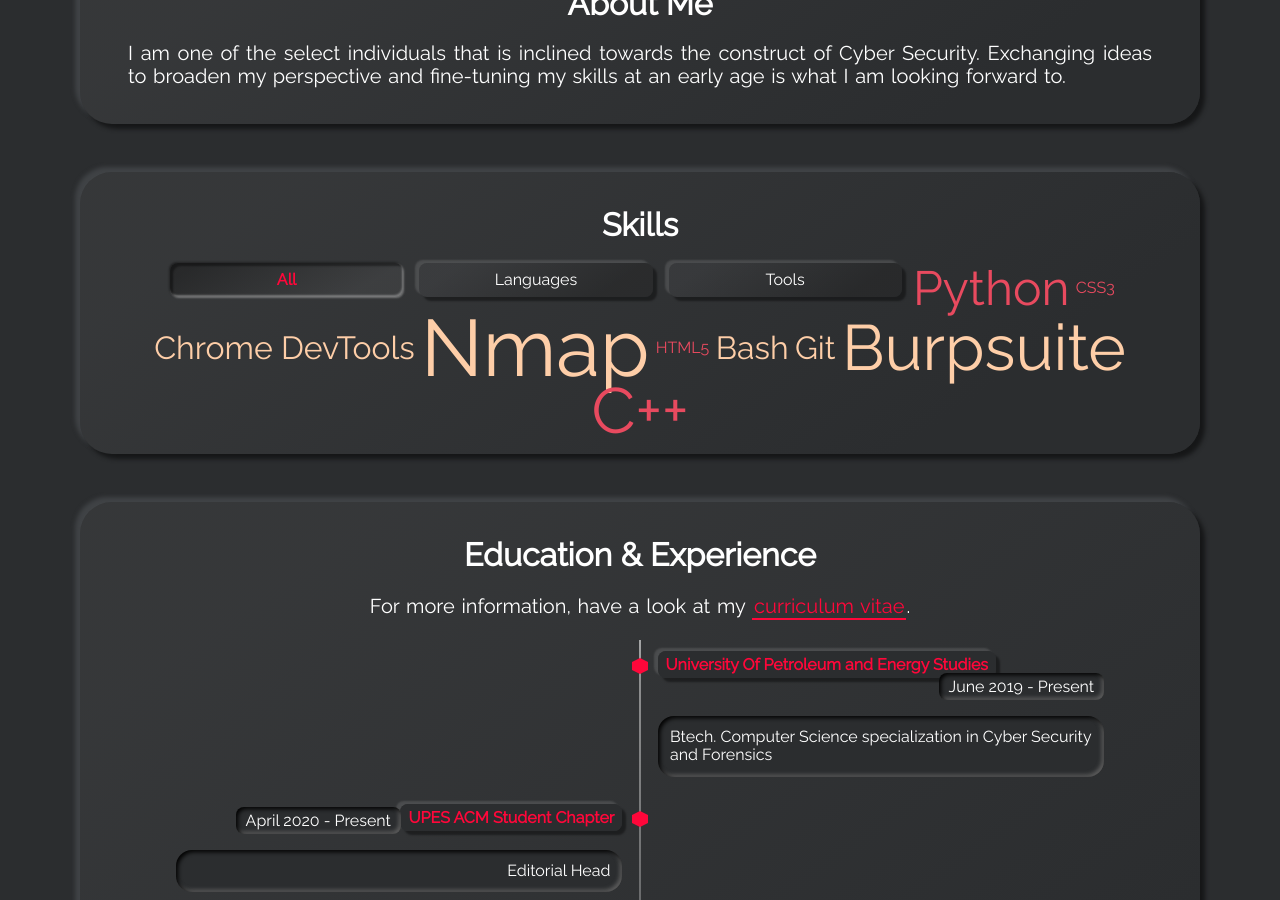
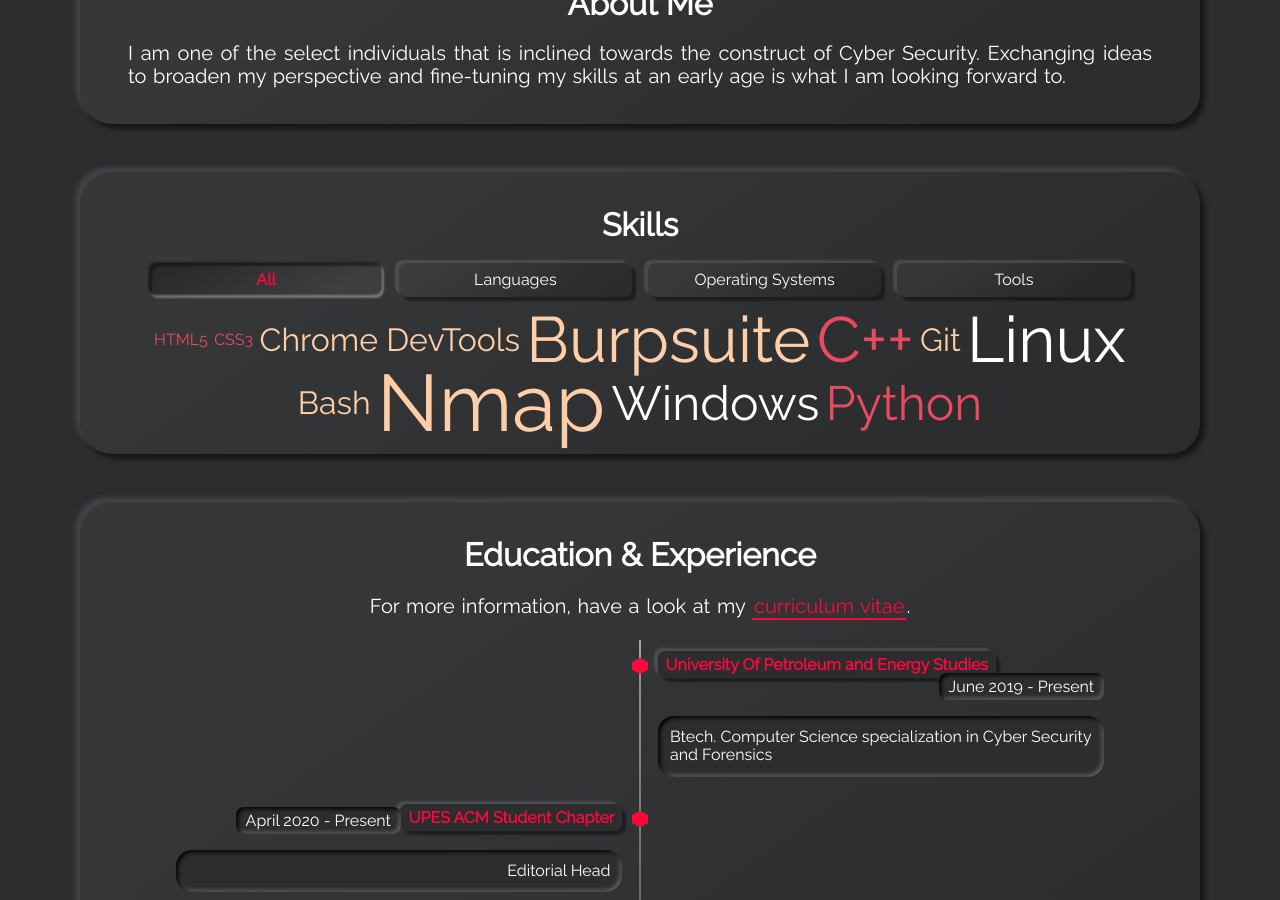
Before and after one commit to arjun112/portfolio, a Jekyll site: the page built from index.html, in a window 1280 px wide and 900 px high, scrolled down 1109 px. Built offline with Jekyll 4.4.1, drawn with Linux system fonts in a browser that asks for light colours.

Commit message:
site updated

```diff
--- a/_data/skills-frameworks.yml
+++ b/_data/skills-frameworks.yml
@@ -4,3 +4,8 @@
 # Example of a framework
 # - name: Framework
 #   weight: 5
+- name: Linux
+  weight: 4
+
+- name: Windows
+  weight: 3
--- a/_includes/section-skills.html
+++ b/_includes/section-skills.html
@@ -5,8 +5,8 @@
   <label class="filter-button neumorphism-button" for="all">All</label>
   <input type="radio" id="language" name="filter" />
   <label class="filter-button neumorphism-button" for="language">Languages</label>
-  <!--<input type="radio" id="framework" name="filter" />
-  <label class="filter-button neumorphism-button" for="framework">Frameworks</label> -->
+  <input type="radio" id="operating system" name="filter" />
+  <label class="filter-button neumorphism-button" for="operating system">Operating Systems</label>
   <input type="radio" id="tool" name="filter" />
   <label class="filter-button neumorphism-button" for="tool">Tools</label>
 
@@ -15,11 +15,11 @@
       {{language.name}}
     </div>
   {% endfor %}
-<!--  {% for framework in site.data.skills-frameworks %}
-    <div skill-type="framework" skill-weight="{{framework.weight}}" data-aos="zoom-in">
+{% for framework in site.data.skills-frameworks %}
+    <div skill-type="operating system" skill-weight="{{framework.weight}}" data-aos="zoom-in">
       {{framework.name}}
     </div>
-  {% endfor %} -->
+  {% endfor %}
   {% for tool in site.data.skills-tools %}
     <div skill-type="tool" skill-weight="{{tool.weight}}" data-aos="zoom-in">
       {{tool.name}}
```
